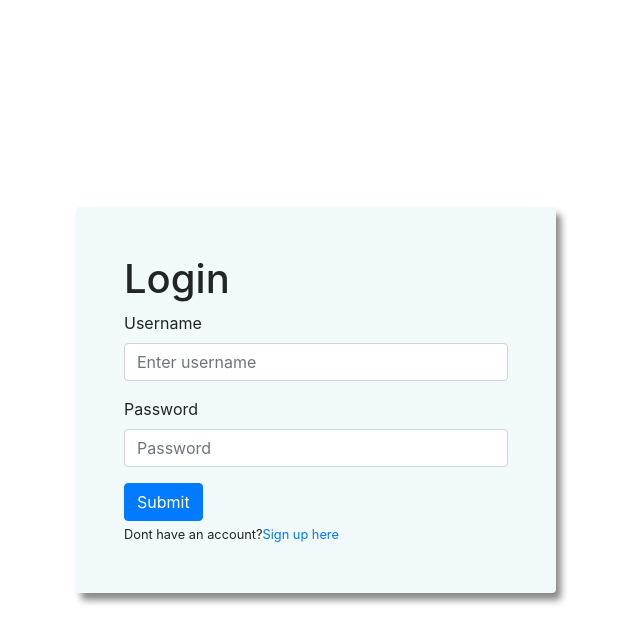
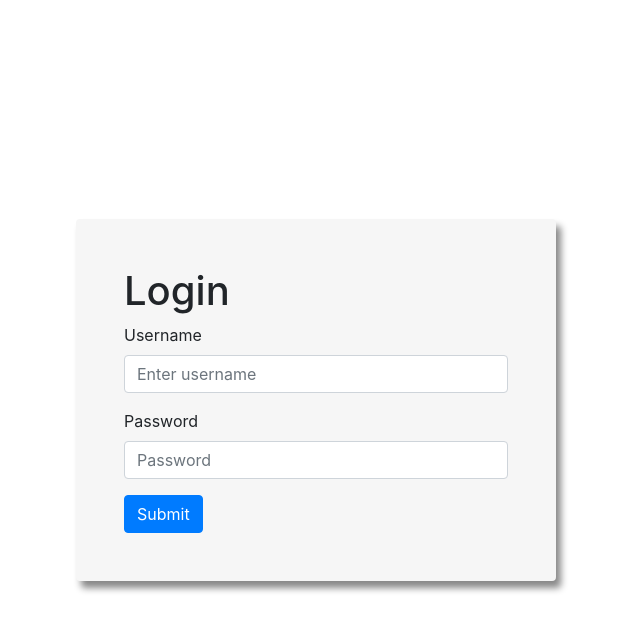
Before and after one commit to nasyaoris/pdb-voltdb, a Django app: template test-simulator/testsimulator/registration/templates/login.html in a window 1280 px wide. Shown: the top 643 px of the page, without its empty margins (324-964 px from the left). Run offline with Django 3.2, Linux system fonts and the light colour scheme; the template is opened without the code that fills it, so the values that code supplies are empty; some libraries are stand-ins or nearby versions.

Commit message:
styling login

```diff
--- a/test-simulator/testsimulator/registration/static/index.css
+++ b/test-simulator/testsimulator/registration/static/css/index.css
@@ -1,7 +1,7 @@
 .card {
     width: 30rem;
 
-    background-color: #f2f9fa;
+    background-color: #f6f6f6;
     border: none;
     box-shadow: 5px 7px 7px #888888;
     padding: 3rem;
--- a/test-simulator/testsimulator/registration/templates/login.html
+++ b/test-simulator/testsimulator/registration/templates/login.html
@@ -56,9 +56,6 @@
     </ul>
       {% endif %} -->
       <button type="submit" class="btn btn-primary">Submit</button>
-      <div>
-        <small>Dont have an account?<a href="/registration/signup">Sign up here</a></small>
-      </div>
     </form>
   </div>
 
--- a/test-simulator/testsimulator/registration/views.py
+++ b/test-simulator/testsimulator/registration/views.py
@@ -12,8 +12,8 @@ import json
 
 
 def loginPage(request):
-    if (request.session['usernamme'] != ''):
-        return HttpResponseRedirect('/registration/success')
+    # if (request.session['username'] != ''):
+    #     return HttpResponseRedirect('/registration/success')
     return render(request, "login.html")
 
 
@@ -23,7 +23,7 @@ def login(request):
     user = authenticate(request, username=username, password=password)
     if user is not None:
         auth_login(request, user)
-        request.session['usernamme'] = username
+        request.session['username'] = username
         # Redirect to a success page.
         return HttpResponseRedirect('/registration/success')
     else:
```
